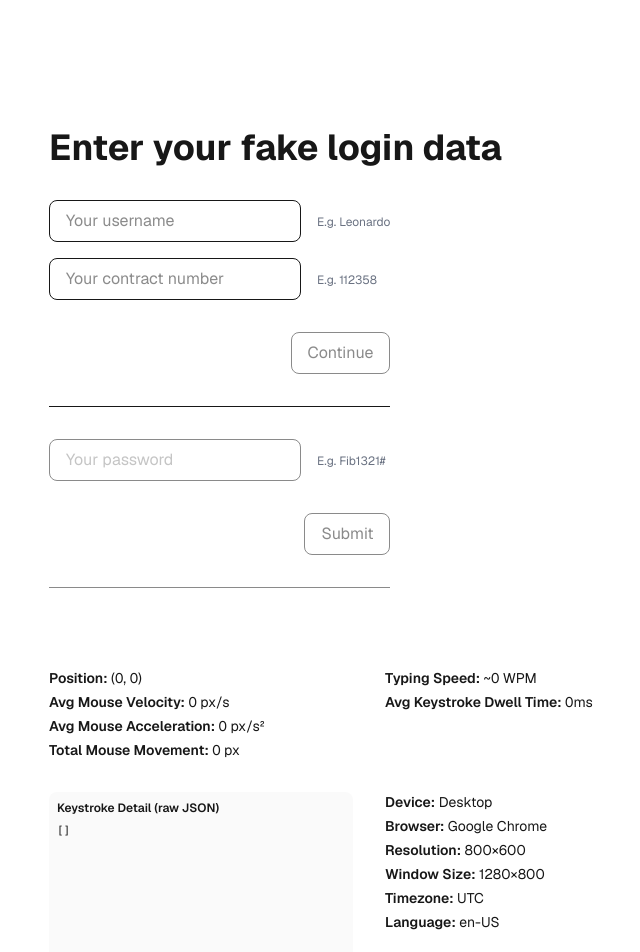
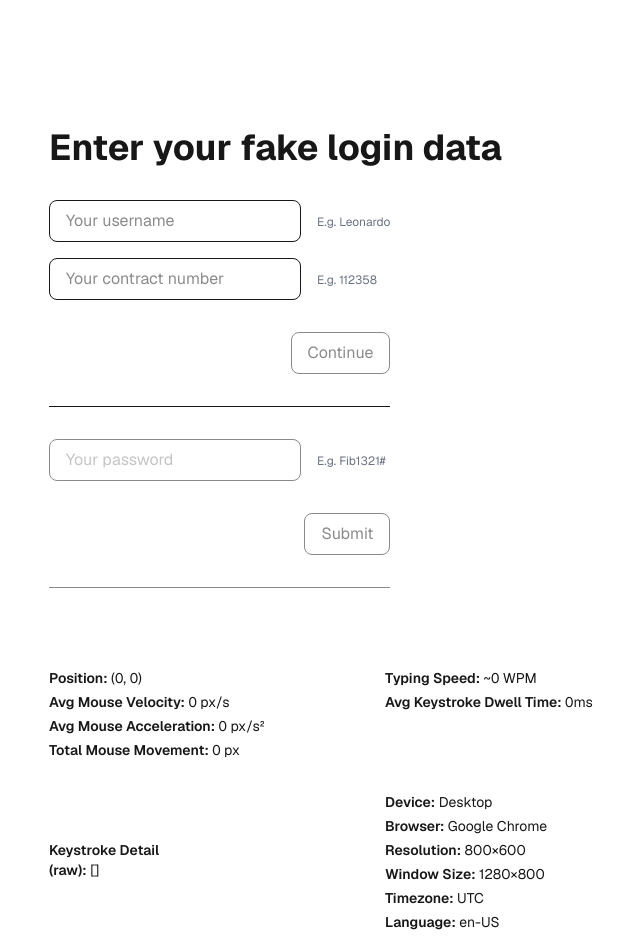
Before and after one commit to sallvi/behavior-profiling, a Next.js app: page / in a window 1280 px wide. Shown: the top 952 px of the page, without its empty margins (271-911 px from the left). Built offline with nearby package versions, Linux system fonts and the light colour scheme.

Commit message:
Refactor keystroke detail display layout
Replaced the old keystroke detail analysis section with a new layout for displaying keystroke data in a grid format.

```diff
--- a/app/page.tsx
+++ b/app/page.tsx
@@ -453,12 +453,18 @@ export default function Home() {
               </div>
             </div>
           </div>
-          {/* Keystroke Detail Analysis Debug */}
-          <div className="h-80 overflow-y-auto bg-zinc-50 p-2 rounded-lg text-xs">
-            <div className="font-semibold mb-2">Keystroke Detail (raw JSON)</div>
-            <pre className="whitespace-pre-wrap text-[11px]">
-              {JSON.stringify(keystrokeData.slice(-50), null, 2)}
-            </pre>
+          <div className="grid grid-cols-2 gap-8 mt-12 w-full text-sm">
+            {/* Keystroke Raw Analysis Debug */}
+            {keystrokeData && (
+              <div className="space-y-3">
+                <div className="text-sm space-y-1">
+                  <div>
+                    <span className="font-semibold">Keystroke Detail (raw):</span>{" "}
+                    {JSON.stringify(keystrokeData.slice(-50), null, 2)}
+                  </div>
+                </div>
+              </div>
+            )}
           </div>
           {/* Device Fingerprinting */}
           {deviceFingerprint && (
@@ -497,7 +503,7 @@ export default function Home() {
         </div>
         <div className="grid grid-cols-2 gap-8 mt-12 w-full text-sm">
           {/* Payload Debug */}
-         {payload && (
+          {payload && (
             <div className="space-y-3">
               <div className="text-sm space-y-1">
                 <div>
```
